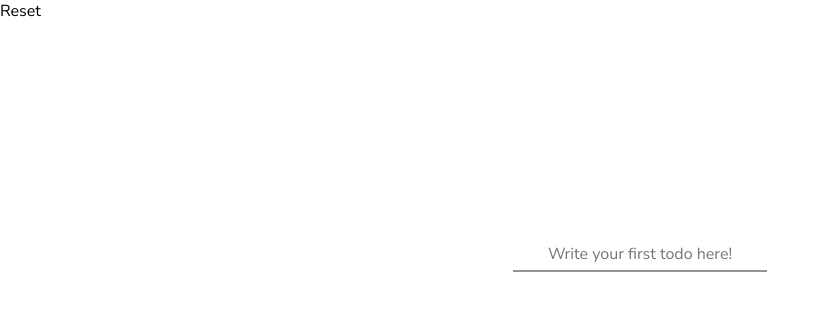
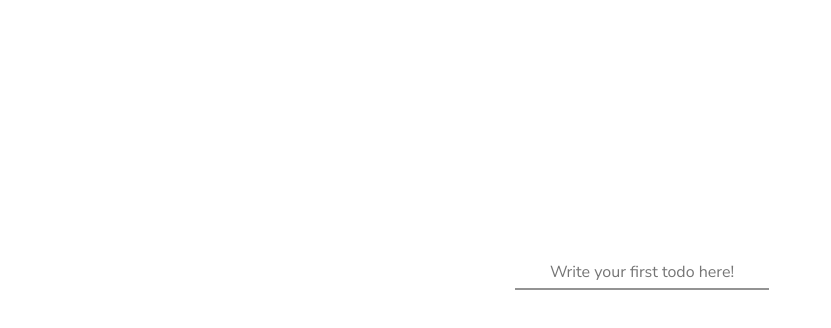
Before and after one commit to jordangorrell/LocalTodo, a React (Create React App) app: page / in a window 1280 px wide. Shown: the top 328 px of the page, without its empty margins (0-831 px from the left). Built offline with nearby package versions, Linux system fonts and the light colour scheme.

Commit message:
Center todo list. Small clear todos confirmation text improvement

```diff
--- a/src/TodosView.jsx
+++ b/src/TodosView.jsx
@@ -70,10 +70,6 @@ const TodosView = () => {
         }
 
         return highestId + 1;
-    }
-
-    function removeTodoTest() {
-        setTodos([]);
     }
 
     function handleAddTodoInputKeyDown(event) {
@@ -151,8 +147,8 @@ const TodosView = () => {
 
     return (
         <div>
-            <div onClick={removeTodoTest} style={{cursor: 'pointer'}}>Reset</div>
             <div className={styles.container}>
+                <div>
                     <DragDropContext onDragEnd={handleOnDragEnd}>
                         <Droppable droppableId='todos'>
                             {(provided) => (
@@ -173,7 +169,6 @@ const TodosView = () => {
                                 </div>
                             )}
                         </Droppable>
-            </DragDropContext>
                     <input
                         className={inputClasses}
                         ref={inputRef}
@@ -183,6 +178,8 @@ const TodosView = () => {
                         onChange={e => setTodoText(e.target.value)}
                         onKeyDown={handleAddTodoInputKeyDown}
                     />
+                    </DragDropContext>
+                </div>
             </div>
             { doesAnyTodoExist() &&
             <div className={styles.clearTodosSection}>
--- a/src/TodosView.module.css
+++ b/src/TodosView.module.css
@@ -2,18 +2,19 @@
     display: flex;
     flex-direction: column;
     justify-content: center;
-    align-items: flex-start;
+    align-items: center;
     gap: 20px;
     min-height: 50vh; /* Adjust as needed */
     width: 50%;
     max-width: 500px;
     margin-left: auto;
     margin-right: auto;
-    margin-top: 25px;
+    margin-top: 75px;
 }
 
 .todos {
-    width: 100%;
+    width: fit-content;
+    min-width: 250px;
     display: flex;
     flex-direction: column;
     justify-content: center;
@@ -28,10 +29,12 @@
     border-bottom: 2px solid #939393;
     outline: none; /* Remove outline on focus */
     padding-bottom: 5px;
-    width: 50%;
+    width: 100%;
+    max-width: 275px;
     transition: width 0.125s ease-in-out, padding 0.125s ease-in-out,
         border 0.125s ease-in-out;
     color: #727272;
+    margin-top: 20px;
     margin-bottom: 250px;
 }
 
@@ -50,12 +53,10 @@
 }
 
 .todo .checkbox {
-    margin-right: 10px;
     cursor: pointer;
 }
 
 .todoText {
-    /* padding: 1em 0; */
     transition: color 0.2s ease-in-out, background-color 0.2s ease-in-out;
     margin-left: 10px;
 }
@@ -127,9 +128,10 @@
 }
 
 .confirmClearText {
+    cursor: default;
     font-size: 16px;
     text-align: center;
-    margin-bottom: 5px;
+    margin-bottom: 15px;
 }
 
 .confirmClearButton {
```
Lines whose indentation alone changed are shown as unchanged.
